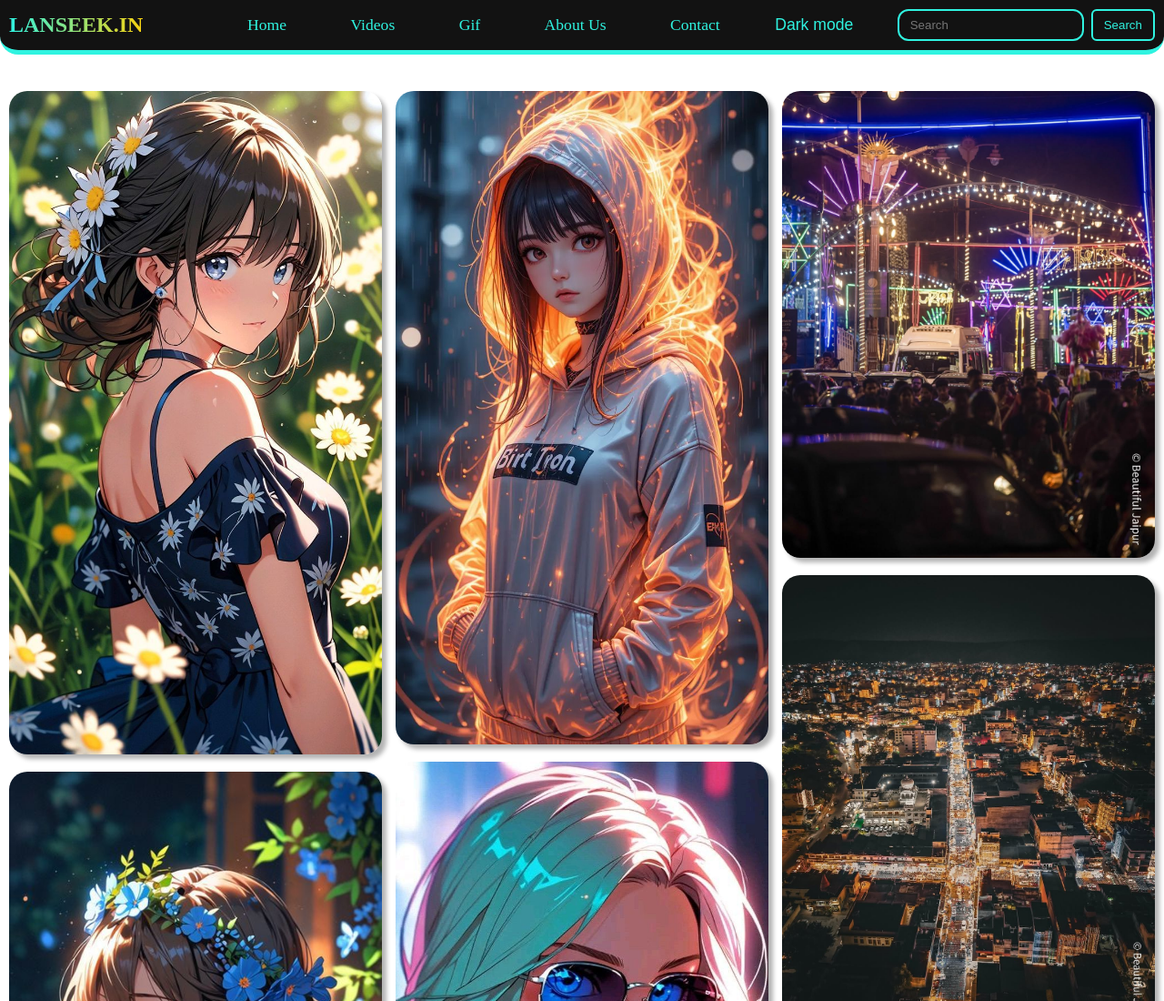
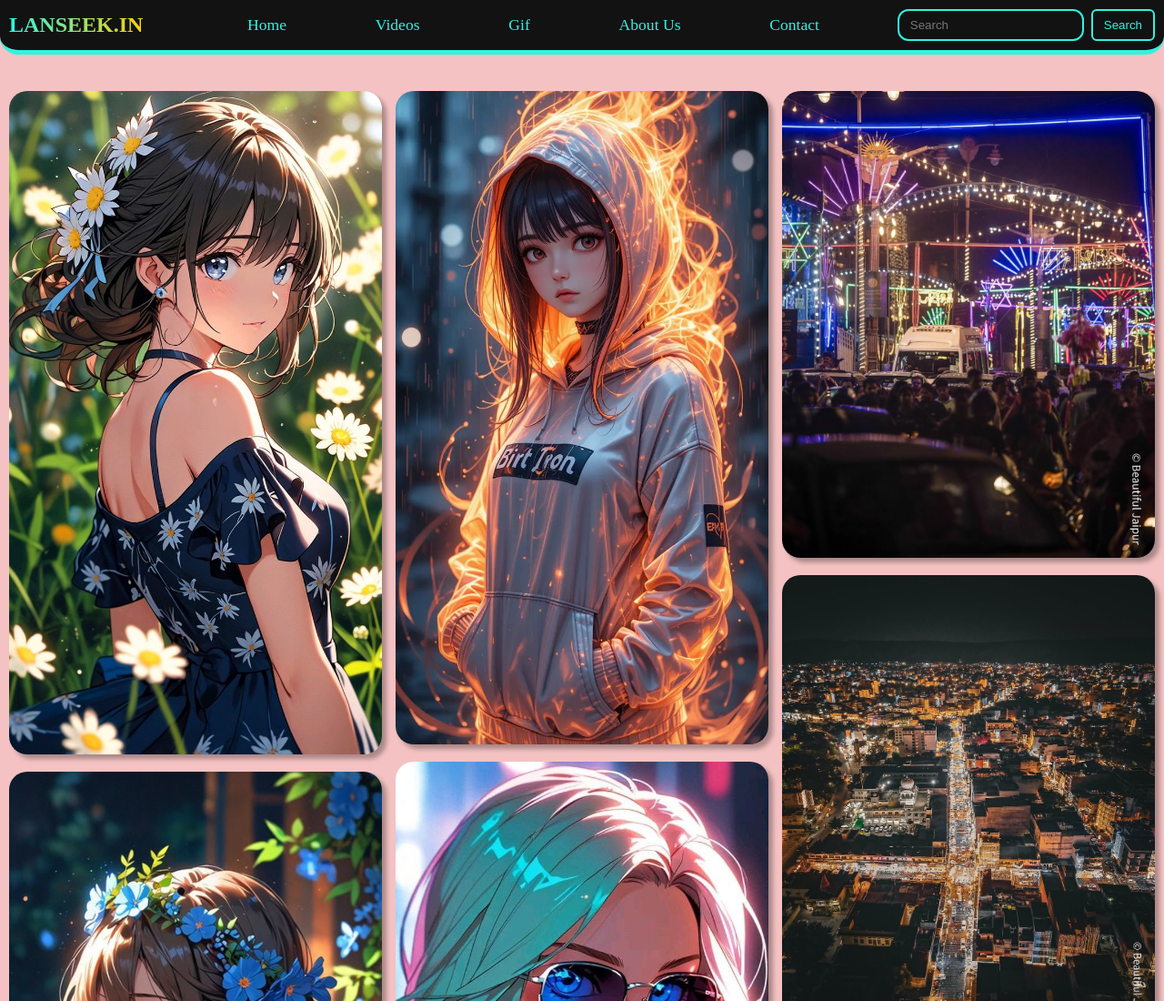
Before and after one commit to shivrammeena/LanSeek.in, a plain HTML site: page Images.html in a window 1280 px wide. Shown: the top 1100 px of the page at 91% size. Drawn offline with Linux system fonts and the light colour scheme.

Commit message:
Update Images.html

```diff
--- a/Images.html
+++ b/Images.html
@@ -5,7 +5,7 @@
     <link rel="stylesheet" href="https://cdnjs.cloudflare.com/ajax/libs/font-awesome/6.7.2/css/all.min.css" integrity="sha512-Evv84Mr4kqVGRNSgIGL/F/aIDqQb7xQ2vcrdIwxfjThSH8CSR7PBEakCr51Ck+w+/U6swU2Im1vVX0SVk9ABhg==" crossorigin="anonymous" referrerpolicy="no-referrer" />
         <title>LanSeek Images</title>
 </head>
-    <body class="light-mode" id="images-body">
+    <body id="images-body">
         <header>
             <h2 class="logo">LanSeek.in</h2>
             <nav class="navigation">
@@ -14,7 +14,6 @@
                 <a href="Gifs.html">Gif</a>
                 <a href="About Us.html">About Us</a>
                 <a href="About me.html">Contact</a>
-                <button id="toggle-btn">Dark mode</button>
             <div class="search-bar">
                 <input type="search" placeholder="Search">
                 <button class="Search-button">Search</button>
```
